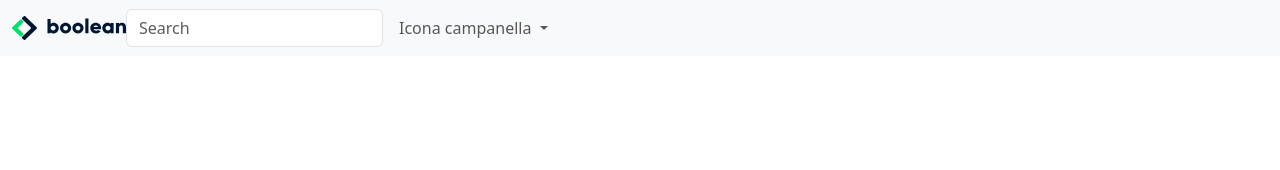
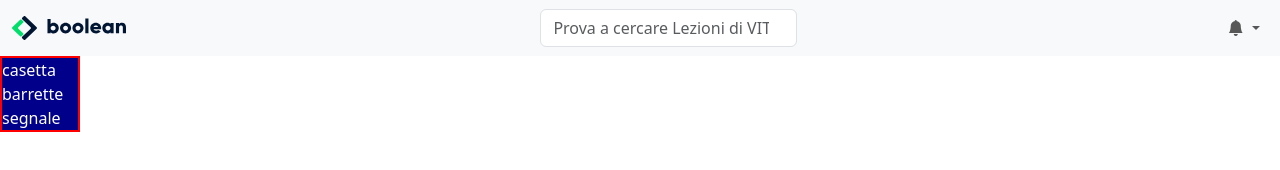
Before and after one commit to bonvi83/html-css-bootstrap-dashboard, a plain HTML site: page index.html in a window 1280 px wide. Drawn offline with nearby package versions, Linux system fonts and the light colour scheme.

Commit message:
add siderbar (forse)

```diff
--- a/css/style.css
+++ b/css/style.css
@@ -4,7 +4,23 @@
     --header-color: rgb(255, 255, 255);
 } */
 
+
+/* non funziona */
+.cerca {
+    width: 100%;
+}
+
+
 /* .layout {
     display: flex;
     background-color: red;
 } */
+
+.sidebar {
+    width: 80px;
+    height: 100%;
+    background-color: darkblue;
+    color: white;
+
+    border: 2px solid red;
+}
--- a/index.html
+++ b/index.html
@@ -12,6 +12,9 @@
     <!-- link Bootstrap -->
     <link href="https://cdn.jsdelivr.net/npm/bootstrap@5.3.2/dist/css/bootstrap.min.css" rel="stylesheet" integrity="sha384-T3c6CoIi6uLrA9TneNEoa7RxnatzjcDSCmG1MXxSR1GAsXEV/Dwwykc2MPK8M2HN" crossorigin="anonymous">
 
+    <!-- link icone -->
+    <link rel="stylesheet" href="https://cdn.jsdelivr.net/npm/bootstrap-icons@1.11.2/font/bootstrap-icons.min.css">
+
     <!-- my css -->
     <link rel="stylesheet" href="./css/style.css">
 </head>
@@ -21,40 +24,34 @@
         <nav class="navbar navbar-expand-lg bg-body-tertiary">
             <div class="container-fluid">
                     <img src="./img/logo.svg" alt="logo piccolo" height="24">
-
-                <!-- <a class="navbar-brand" href="#">Navbar</a>
-                <button class="navbar-toggler" type="button" data-bs-toggle="collapse" data-bs-target="#navbarSupportedContent" aria-controls="navbarSupportedContent" aria-expanded="false" aria-label="Toggle navigation">
-                    <span class="navbar-toggler-icon"></span>
-                </button> -->
-
-                <div class="collapse navbar-collapse" id="navbarSupportedContent">
-                    <form class="d-flex" role="search">
-                        <input class="form-control me-2" type="search" placeholder="Search" aria-label="Search">
+                    <form class="d-flex" class="cerca" role="search">
+                        <input class="form-control me-2" type="search" placeholder="Prova a cercare Lezioni di VITA" aria-label="Search">
                     </form>
 
                     <ul class="navbar-nav mb-2 mb-lg-0">
                         <li class="nav-item dropdown">
                             <a class="nav-link dropdown-toggle" href="#" role="button" data-bs-toggle="dropdown" aria-expanded="false">
-                            Icona campanella
+                                <i class="bi bi-bell-fill"></i>
                             </a>
-                            <ul class="dropdown-menu">
-                                <!-- magari da aggiungere  dropdown-menu-end -->
+                            <ul class="dropdown-menu dropdown-menu-end">
                                 <li><a class="dropdown-item" href="#">Profilo</a></li>
                                 <li><a class="dropdown-item" href="#">Fatturazione</a></li>
-                                <li><hr class="dropdown-divider"></li>
                                 <li><a class="dropdown-item" href="#">Log out </a></li>
                             </ul>
                         </li>
                     </ul>
-                </div>
             </div>
         </nav>
     </header>
 
     <main>
-        <div>
-            <!-- metti sidebar a sinistra  -->
+        <div class="sidebar">
+            casetta <br>
+            barrette <br>
+            segnale
         </div>
+
+
 
         <div class="lyout">
             <!-- <div>parte blu</div> -->
```
